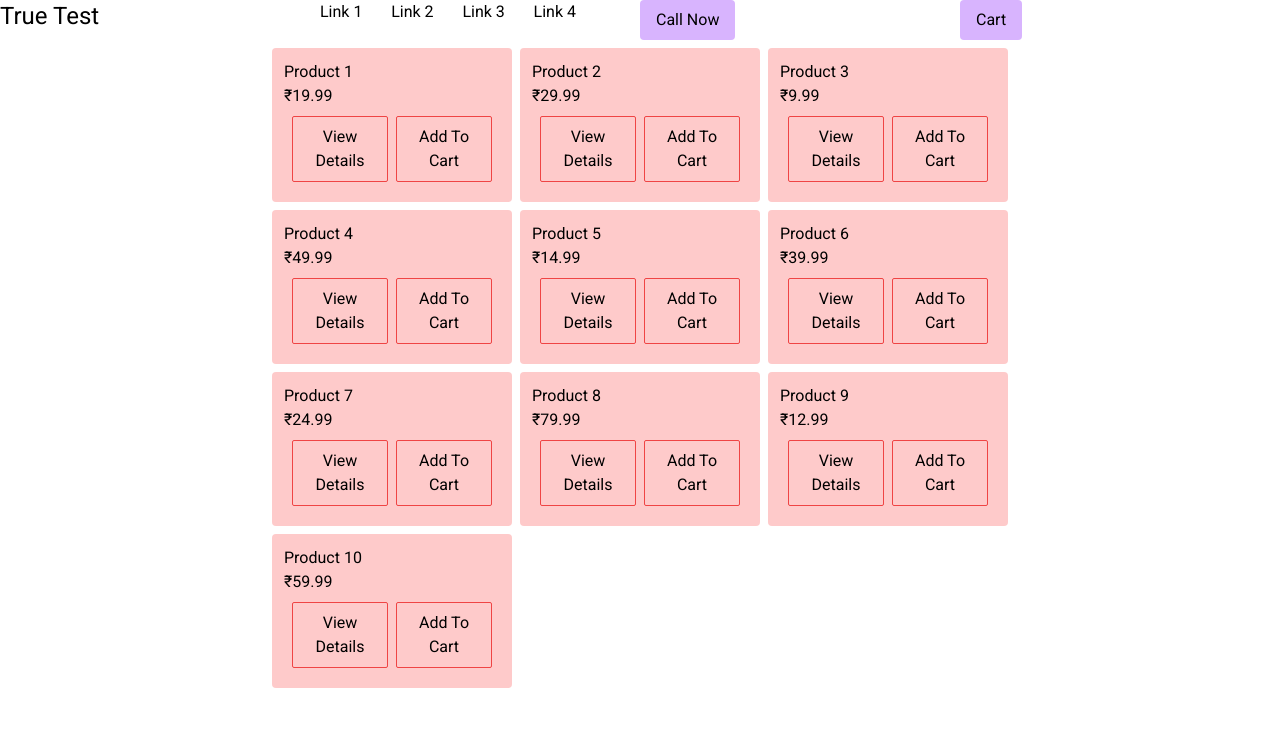
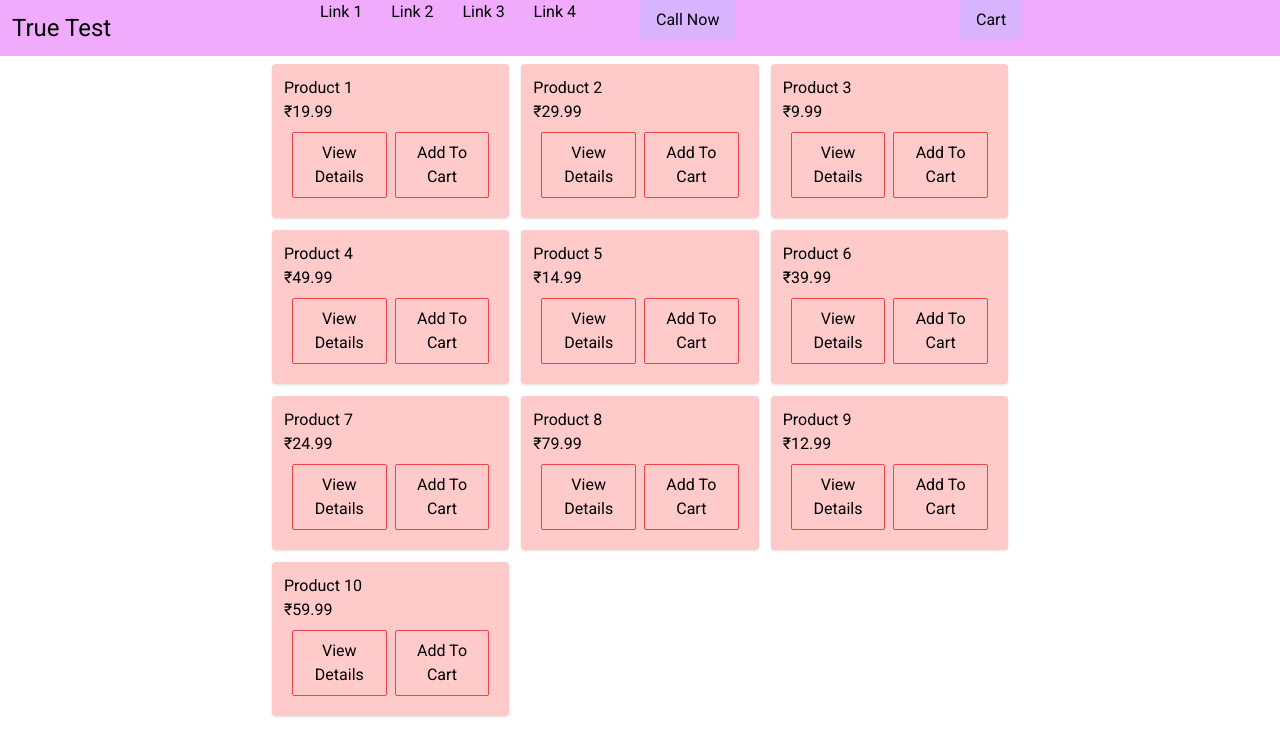
Before and after one commit to arup-basak/true-test, a Next.js app: page / in a window 1280 px wide. Shown: the top 756 px of the page. Built offline with nearby package versions, Linux system fonts and the light colour scheme.

Commit message:
Added Cart Feature

```diff
--- a/src/components/NavBar.tsx
+++ b/src/components/NavBar.tsx
@@ -3,9 +3,9 @@ import Link from 'next/link'
 
 const NavBar = () => {
     return (
-        <div className='grid grid-cols-4'>
+        <div className='grid grid-cols-4 bg-fuchsia-300'>
             <Link href="/">
-                <h1 className='text-2xl'>True Test</h1>
+                <h1 className='text-2xl p-3'>True Test</h1>
             </Link>
             <div className='flex justify-between w-4/5'>
                 <div>Link 1</div>
@@ -13,7 +13,9 @@ const NavBar = () => {
                 <div>Link 3</div>
                 <div>Link 4</div>
             </div>
-            <button className='p-2 px-4 bg-purple-300 rounded w-fit'>Call Now</button>
+            <Link href="tel:+919732919663">
+                <button className='p-2 px-4 bg-purple-300 rounded w-fit'>Call Now</button>
+            </Link>
             <Link href="/cart">
                 <button className='p-2 px-4 bg-purple-300 rounded w-fit'>Cart</button>
             </Link>
--- a/src/components/Product.tsx
+++ b/src/components/Product.tsx
@@ -1,18 +1,32 @@
 import React from 'react'
-import {motion} from 'framer-motion'
+import { motion } from 'framer-motion'
 import Button from './Button'
 import { ProductProps } from '@/libs/interface'
 
 const Product = (props: ProductProps) => {
+  const addToCart = (productId: string) => {
+    let cartData: string[] = JSON.parse(localStorage.getItem('true-test-cart') || '[]');
+    cartData.push(productId);
+    localStorage.setItem('true-test-cart', JSON.stringify(cartData));
+  };
+
   return (
     <motion.div
-        className='bg-red-200 p-3 rounded'>
-        <h1>{props.heading}</h1>
-        <h2>{`₹${props.price}`}</h2>
-        <div className='grid grid-cols-2 gap-2 p-2'>
-            <Button innerText='View Details' onClick={() => {}}/>
-            <Button innerText='Add To Cart' onClick={() => {}}/>
-        </div>
+      initial={{
+        opacity: 0,
+      }}
+      animate={{
+        opacity: 1
+      }}
+      className='bg-red-200 p-3 rounded shadow'>
+      <h1>{props.heading}</h1>
+      <h2>{`₹${props.price}`}</h2>
+      <div className='grid grid-cols-2 gap-2 p-2'>
+        <Button innerText='View Details' onClick={() => { }} />
+        <Button innerText='Add To Cart' onClick={() => {
+          addToCart(props.productId)
+         }} />
+      </div>
     </motion.div>
   )
 }
--- a/src/libs/interface.ts
+++ b/src/libs/interface.ts
@@ -1,4 +1,5 @@
 export interface ProductProps {
+    productId: string,
     heading: string,
     price: number
 }
--- a/src/pages/api/products.ts
+++ b/src/pages/api/products.ts
@@ -12,42 +12,52 @@ export default function handler(
 ) {
     const products: ProductProps[] = [
       {
+        productId: "generateU",
         heading: "Product 1",
         price: 19.99,
       },
       {
+        productId: "genera",
         heading: "Product 2",
         price: 29.99,
       },
       {
+        productId: "ge",
         heading: "Product 3",
         price: 9.99,
       },
       {
+        productId: "geUniqueId",
         heading: "Product 4",
         price: 49.99,
       },
       {
+        productId: "gerateUniqu",
         heading: "Product 5",
         price: 14.99,
       },
       {
+        productId: "gateUniqu",
         heading: "Product 6",
         price: 39.99,
       },
       {
+        productId: "ateUniqueId",
         heading: "Product 7",
         price: 24.99,
       },
       {
+        productId: "geerateUniqu",
         heading: "Product 8",
         price: 79.99,
       },
       {
+        productId: "genrateUnique",
         heading: "Product 9",
         price: 12.99,
       },
       {
+        productId: "nerateUiqueId",
         heading: "Product 10",
         price: 59.99,
       },
--- a/src/pages/cart.tsx
+++ b/src/pages/cart.tsx
@@ -1,14 +1,29 @@
-import Head from 'next/head'
-import React from 'react'
+import React, { useEffect, useState } from 'react';
+import Head from 'next/head';
+
 
 const Cart = () => {
+  const [cartData, setCartData] = useState<string[]>([]);
+
+  useEffect(() => {
+    const localStorageData = localStorage.getItem('true-test-cart');
+    const parsedData = localStorageData ? JSON.parse(localStorageData) : [];
+    setCartData(parsedData);
+  }, []);
+
+  if (cartData.length === 0)
+    return <>No Data</>;
+
   return (
-    <div>
+    <>
       <Head>
         <title>Cart</title>
       </Head>
-    </div>
-  )
+      {
+        cartData.map((productId, index) => <div key={index}>{productId}</div>)
+      }
+    </>
+  );
 }
 
-export default Cart
+export default Cart;
--- a/src/pages/index.tsx
+++ b/src/pages/index.tsx
@@ -18,13 +18,14 @@ export const getServerSideProps: GetServerSideProps<{ repo: Repo }> = async () =
 const Index = ({ repo }: { repo: ProductProps[] }) => {
   return (
     <>
-    <Head>
-      <title>Home</title>
-    </Head>
+      <Head>
+        <title>Home</title>
+      </Head>
       <div className='w-[100%]'>
-        <div className='p-2 mobile:px-4 grid desktop:grid-cols-3 tablet:grid-cols-2 mobile:grid-cols-1 gap-2 desktop:w-3/5 tablet:w-4/5 m-auto'>
+        <div className='p-2 mobile:px-4 grid desktop:grid-cols-3 tablet:grid-cols-2 mobile:grid-cols-1 gap-3 desktop:w-3/5 tablet:w-4/5 m-auto'>
           {repo.map((product, i) => {
             return <Product
+              productId={product.productId}
               key={i.toString()}
               heading={product.heading}
               price={product.price} />
```
Lines whose indentation alone changed are shown as unchanged.
